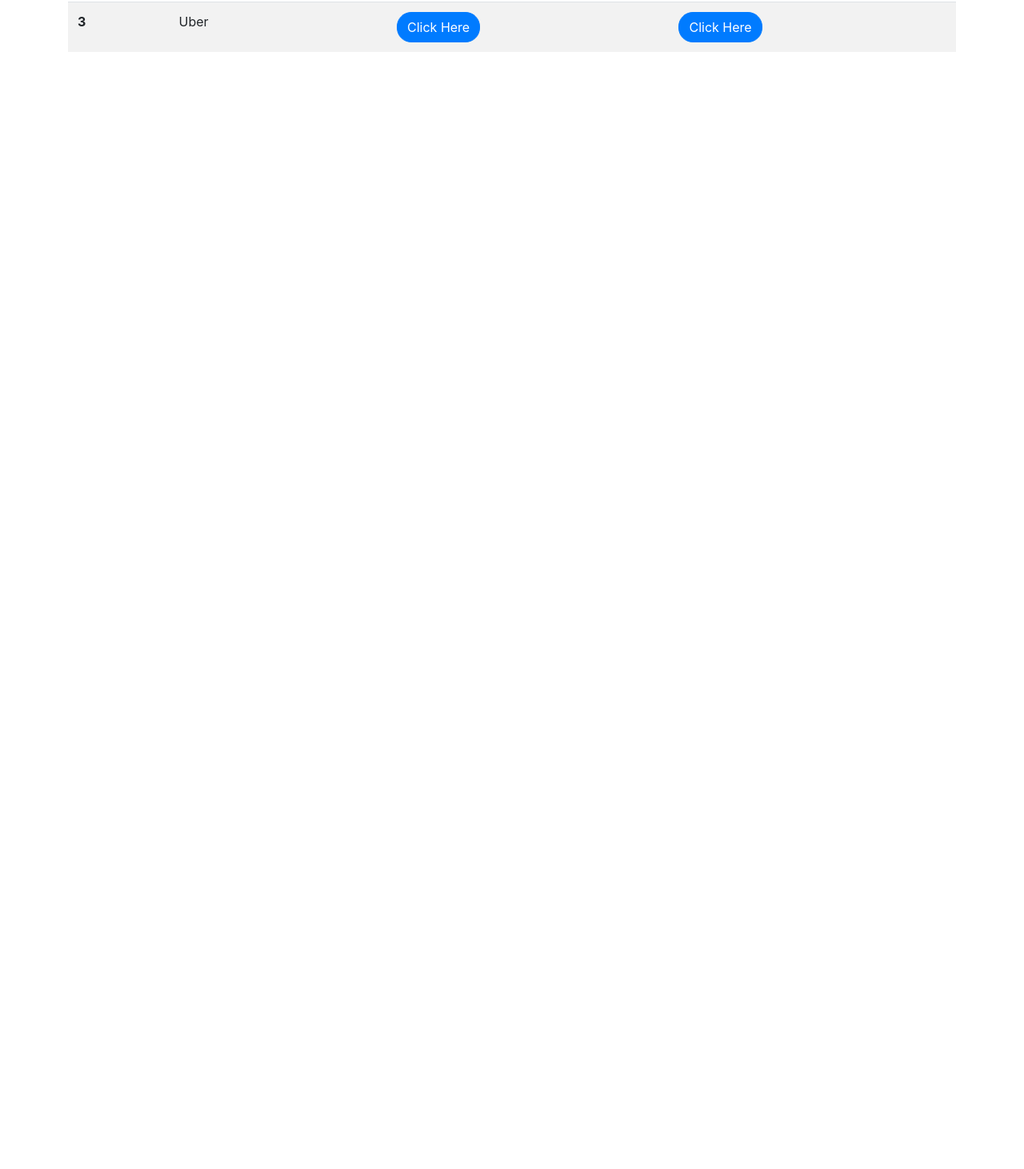
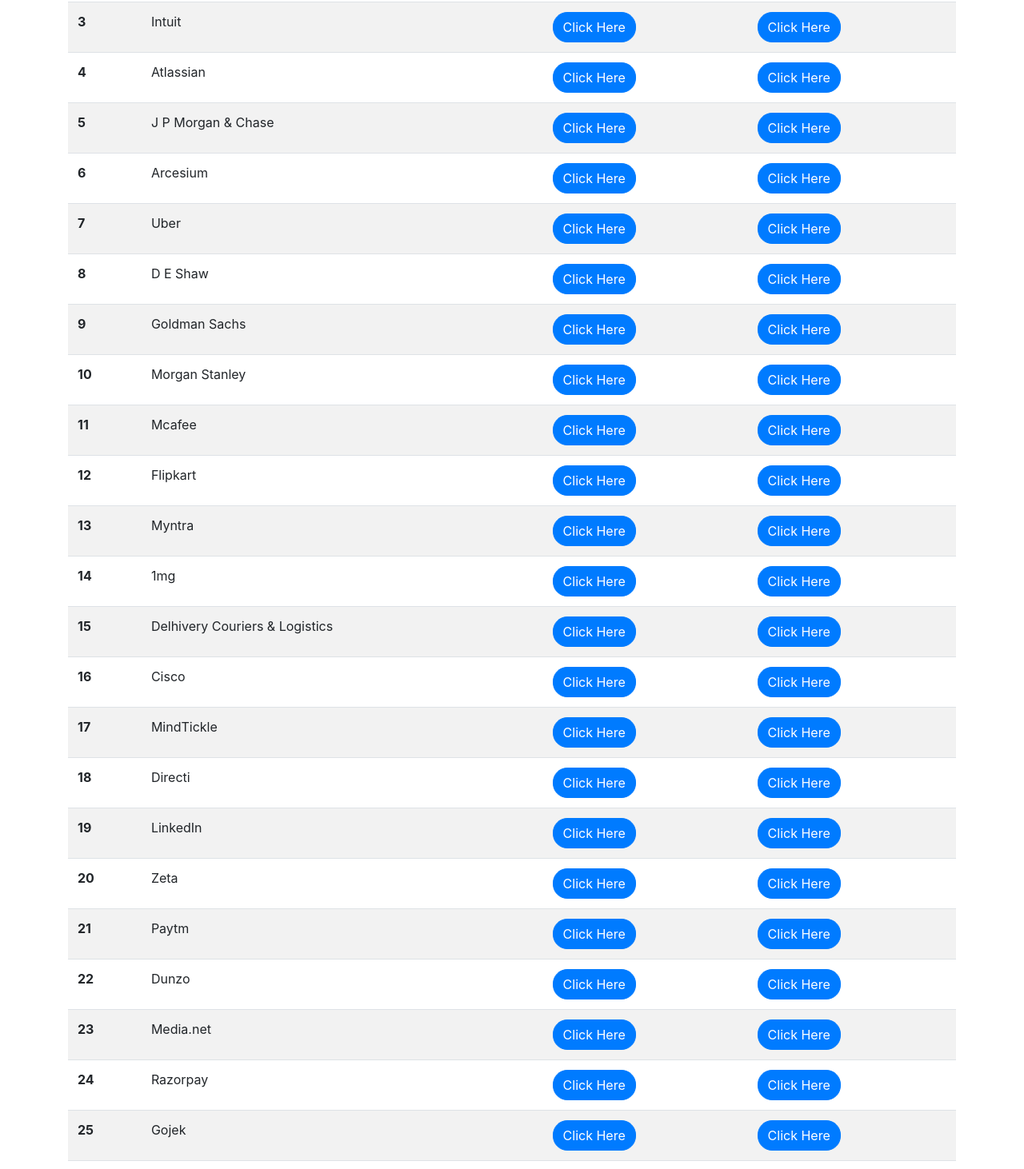
Before and after one commit to debajit13/JSeeker, a React (Create React App) app: page / in a window 1280 px wide. Shown: the part 298-1760 px from the top of the page at 80% size. Before the commit the page ends 800 px from the top, so only its background shows below. Built offline with nearby package versions, Linux system fonts and the light colour scheme.

Commit message:
add 25 company details

```diff
--- a/src/components/Table/data.js
+++ b/src/components/Table/data.js
@@ -13,11 +13,161 @@
   },
 
   {
+    companyName: "Intuit",
+    carrearURL: "https://www.intuit.com/careers/",
+    glassdoorURL:
+      "https://www.glassdoor.co.in/Reviews/Intuit-Reviews-E2293.htm",
+  },
+  {
+    companyName: "Atlassian",
+    carrearURL: "https://www.atlassian.com/company/careers",
+    glassdoorURL:
+      "https://www.glassdoor.co.in/Reviews/Atlassian-Reviews-E115699.htm",
+  },
+  {
+    companyName: "J P Morgan & Chase",
+    carrearURL: "https://careers.jpmorgan.com/IN/en/home",
+    glassdoorURL:
+      "https://www.glassdoor.co.in/Reviews/J-P-Morgan-Reviews-E145.htm",
+  },
+  {
+    companyName: "Arcesium",
+    carrearURL: "https://www.arcesium.com/careers.html",
+    glassdoorURL:
+      "https://www.glassdoor.co.in/Reviews/Arcesium-Reviews-E1148900.htm",
+  },
+  {
     companyName: "Uber",
     carrearURL: "https://www.uber.com/us/en/careers/",
     glassdoorURL:
       "https://www.glassdoor.co.in/Reviews/Uber-Reviews-E575263.htm",
   },
+  {
+    companyName: "D E Shaw",
+    carrearURL: "https://www.deshaw.com/careers",
+    glassdoorURL:
+      "https://www.glassdoor.co.in/Reviews/D-E-Shaw-India-Reviews-E351722.htm",
+  },
+  {
+    companyName: "Goldman Sachs",
+    carrearURL: "https://www.goldmansachs.com/careers/",
+    glassdoorURL:
+      "https://www.glassdoor.co.in/Reviews/Goldman-Sachs-Reviews-E2800.htm",
+  },
+  {
+    companyName: "Morgan Stanley",
+    carrearURL: "https://www.morganstanley.com/people",
+    glassdoorURL:
+      "https://www.glassdoor.co.in/Reviews/Morgan-Stanley-Reviews-E2282.htm",
+  },
+  {
+    companyName: "Mcafee",
+    carrearURL: "https://careers.mcafee.com/",
+    glassdoorURL:
+      "https://www.glassdoor.co.in/Reviews/McAfee-Reviews-E2244.htm",
+  },
+  {
+    companyName: "Flipkart",
+    carrearURL: "https://www.flipkartcareers.com/#!/joblist",
+    glassdoorURL:
+      "https://www.glassdoor.co.in/Reviews/Flipkart-Reviews-E300494.htm",
+  },
+  {
+    companyName: "Myntra",
+    carrearURL: "https://careers.myntra.com/",
+    glassdoorURL:
+      "https://www.glassdoor.co.in/Reviews/Myntra-Reviews-E508705.htm",
+  },
+  {
+    companyName: "1mg",
+    carrearURL: "https://www.1mg.com/jobs",
+    glassdoorURL:
+      "https://www.glassdoor.co.in/Reviews/1mg-Reviews-E1202639.htm",
+  },
+  {
+    companyName: "Delhivery Couriers & Logistics",
+    carrearURL: "https://www.delhivery.com/careers/",
+    glassdoorURL:
+      "https://www.glassdoor.co.in/Reviews/Delhivery-Reviews-E513409.htm",
+  },
+  {
+    companyName: "Cisco",
+    carrearURL: "https://www.cisco.com/c/en/us/about/careers.html",
+    glassdoorURL:
+      "https://www.glassdoor.co.in/Reviews/Cisco-Systems-Reviews-E1425.htm",
+  },
+  {
+    companyName: "MindTickle",
+    carrearURL: "https://www.mindtickle.com/careers/",
+    glassdoorURL:
+      "https://www.glassdoor.co.in/Overview/Working-at-MindTickle-EI_IE543637.11,21.htm",
+  },
+  {
+    companyName: "Directi",
+    carrearURL: "https://careers.directi.com/",
+    glassdoorURL:
+      "https://www.glassdoor.co.in/Reviews/Directi-Reviews-E250446.htm",
+  },
+  {
+    companyName: "LinkedIn",
+    carrearURL: "https://careers.linkedin.com/",
+    glassdoorURL:
+      "https://www.glassdoor.co.in/Reviews/LinkedIn-Reviews-E34865.htm",
+  },
+  {
+    companyName: "Zeta",
+    carrearURL: "https://www.zeta.tech/careers/",
+    glassdoorURL:
+      "https://www.glassdoor.co.in/Reviews/Zeta-Reviews-E1533308.htm",
+  },
+  {
+    companyName: "Paytm",
+    carrearURL: "https://paytm.com/careers/",
+    glassdoorURL:
+      "https://www.glassdoor.co.in/Reviews/Paytm-Reviews-E1159356.htm",
+  },
+  {
+    companyName: "Dunzo",
+    carrearURL: "https://www.dunzo.com/careers",
+    glassdoorURL:
+      "https://www.glassdoor.co.in/Reviews/Dunzo-Bangalore-Reviews-EI_IE1616162.0,5_IL.6,15_IM1091.htm?filter.iso3Language=eng",
+  },
+  {
+    companyName: "Media.net",
+    carrearURL: "https://careers.media.net/",
+    glassdoorURL:
+      "https://www.glassdoor.co.in/Reviews/Media-net-Reviews-E1042683.htm",
+  },
+  {
+    companyName: "Razorpay",
+    carrearURL: "https://razorpay.com/jobs/",
+    glassdoorURL:
+      "https://www.glassdoor.co.in/Reviews/Razorpay-Reviews-E1146550.htm?filter.iso3Language=eng",
+  },
+  {
+    companyName: "Gojek",
+    carrearURL: "https://www.gojek.io/careers/",
+    glassdoorURL:
+      "https://www.glassdoor.co.in/Reviews/Gojek-Reviews-E1282114.htm?filter.iso3Language=eng",
+  },
+  {
+    companyName: "InMobi",
+    carrearURL: "https://www.inmobi.com/company/careers/",
+    glassdoorURL:
+      "https://www.glassdoor.co.in/Reviews/InMobi-Reviews-E373348.htm",
+  },
+  {
+    companyName: "Toppr",
+    carrearURL: "https://www.toppr.com/jobs/",
+    glassdoorURL:
+      "https://www.glassdoor.co.in/Overview/Working-at-Toppr-com-EI_IE1143038.11,20.htm",
+  },
+  {
+    companyName: "Curefit",
+    carrearURL: "https://www.cure.fit/careers",
+    glassdoorURL:
+      "https://www.glassdoor.co.in/Reviews/Cure-Fit-Reviews-E1675320.htm",
+  },
 ];
 
 export default data;
```
